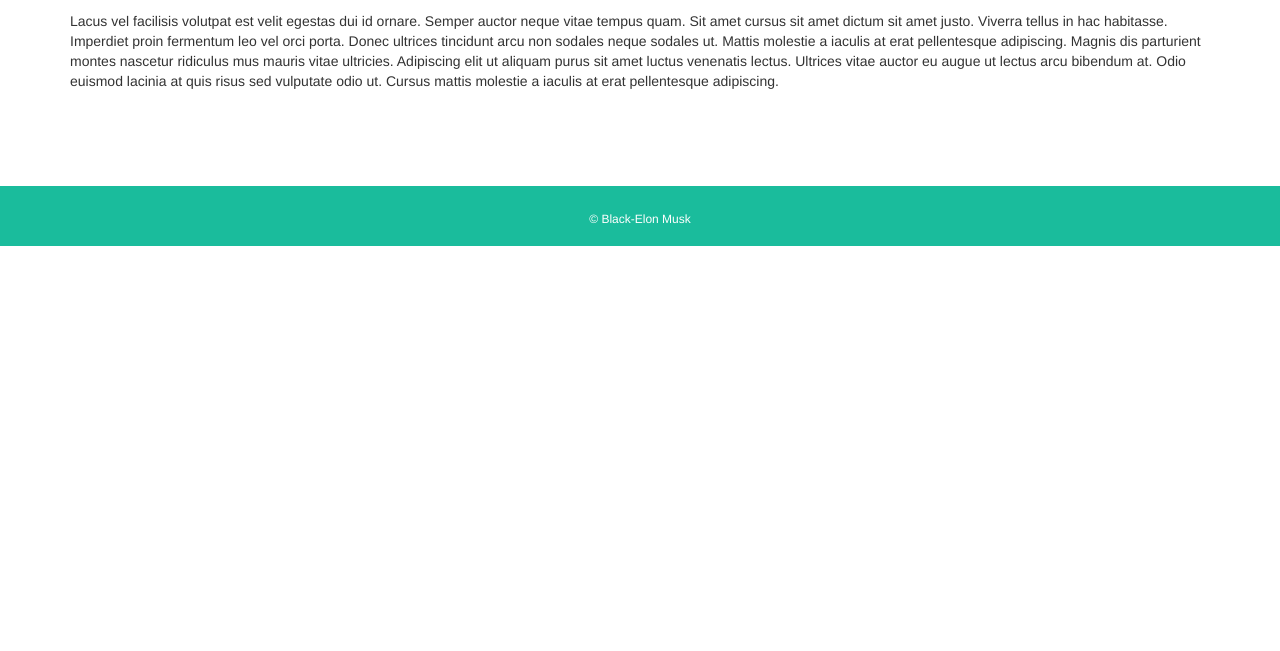
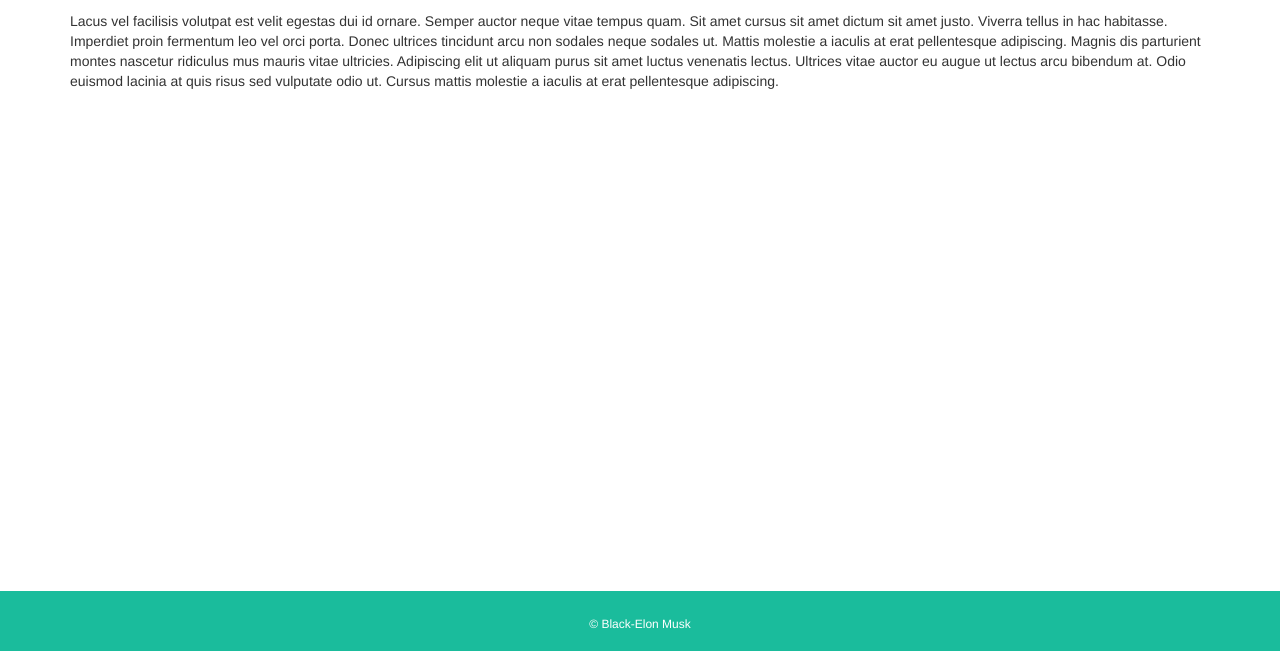
Before and after one commit to Manuel2u/Blog-Website, a Node server app: page / in a window 1280 px wide. Shown: the part 149-800 px from the top of the page. Run offline with Node 20, Linux system fonts and the light colour scheme.

Commit message:
updated code files

```diff
--- a/app.js
+++ b/app.js
@@ -21,6 +21,15 @@ app.get("/", function(req, res){
         posts: posts,
     });
 });
+
+app.get("/posts/:id", function(req, res){
+    posts.forEach(function(post){
+        if(post.title === req.params.id){
+            console.log("Match found!");
+            }
+        });
+    });
+
 
 app.get("/about", function(req, res){
     res.render("about", {
--- a/public/css/styles.css
+++ b/public/css/styles.css
@@ -20,7 +20,7 @@
 }
 
 .footer {
-	position: relative;
+	position: absolute;
 	text-align: center;
 	bottom: 0;
 	width: 100%;
@@ -32,5 +32,4 @@
 	margin-top: 25px;
 	font-size: 12px;
   color: #fff;
-  padding-top: 25px;
 }
```
